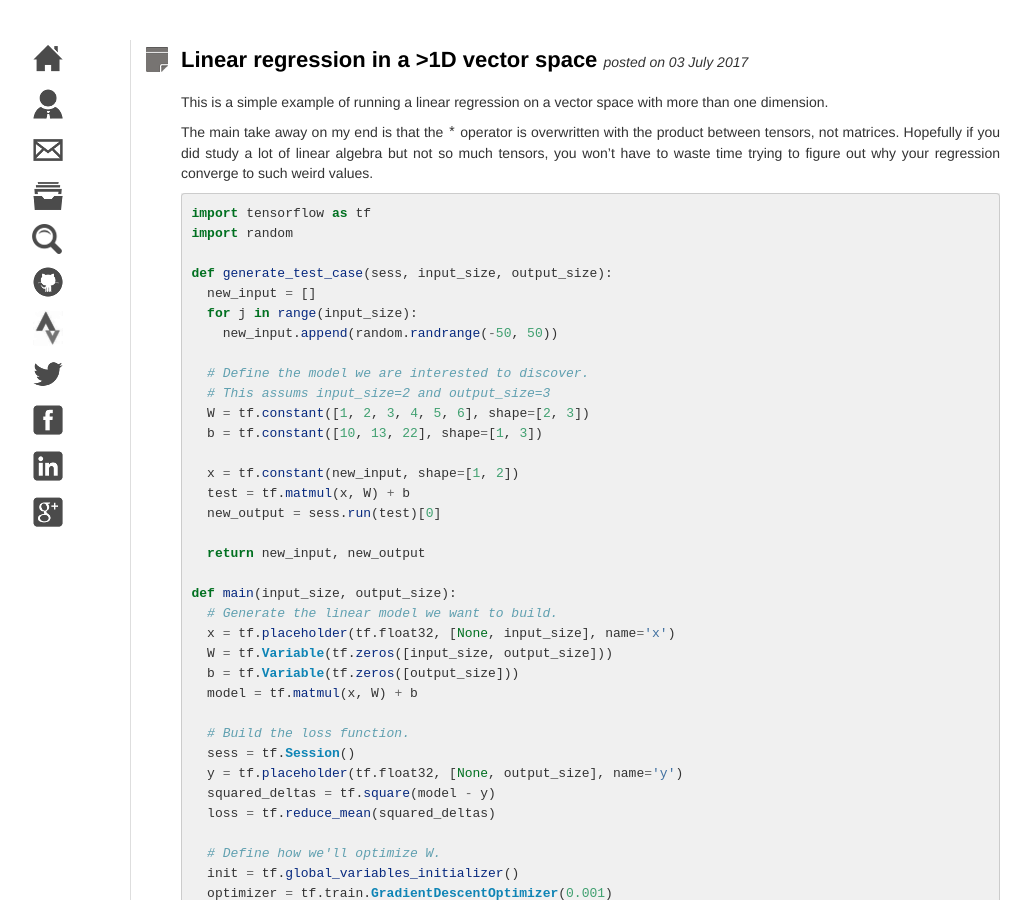
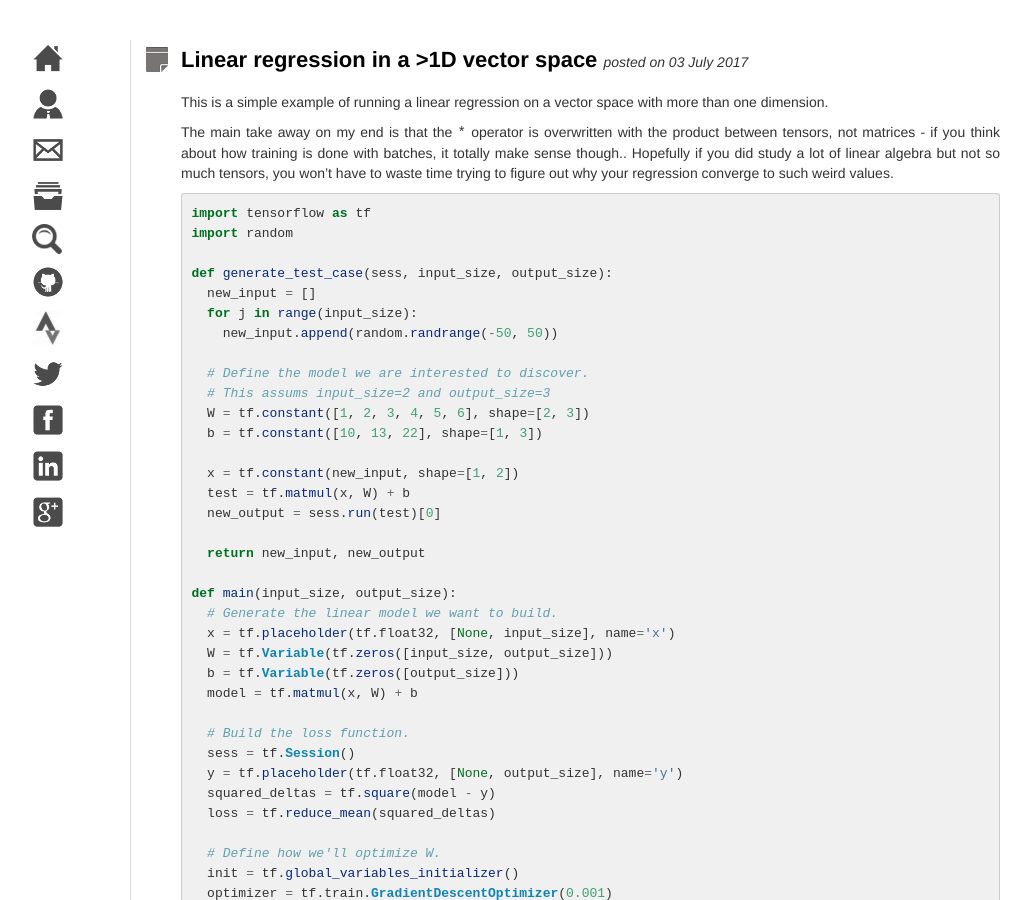
Before and after one commit to neumino/blog, a Jekyll site: the page built from _posts/2017-07-03-linear-regression-1d-vector-space.md, in a window 1280 px wide and 900 px high. Shown: the whole window, without its empty margins (125-1156 px from the left). Built offline with Jekyll 4.4.1, drawn with Linux system fonts in a browser that asks for light colours.

Commit message:
small fix

```diff
--- a/_posts/2017-07-03-linear-regression-1d-vector-space.md
+++ b/_posts/2017-07-03-linear-regression-1d-vector-space.md
@@ -10,7 +10,8 @@ This is a simple example of running a linear regression on a vector space with
 more than one dimension.
 
 The main take away on my end is that the `*` operator is overwritten with the
-product between tensors, not matrices. Hopefully if you did study a lot of
+product between tensors, not matrices - if you think about how training is done
+with batches, it totally make sense though.. Hopefully if you did study a lot of
 linear algebra but not so much tensors, you won't have to waste time trying to
 figure out why your regression converge to such weird values.
 
```
